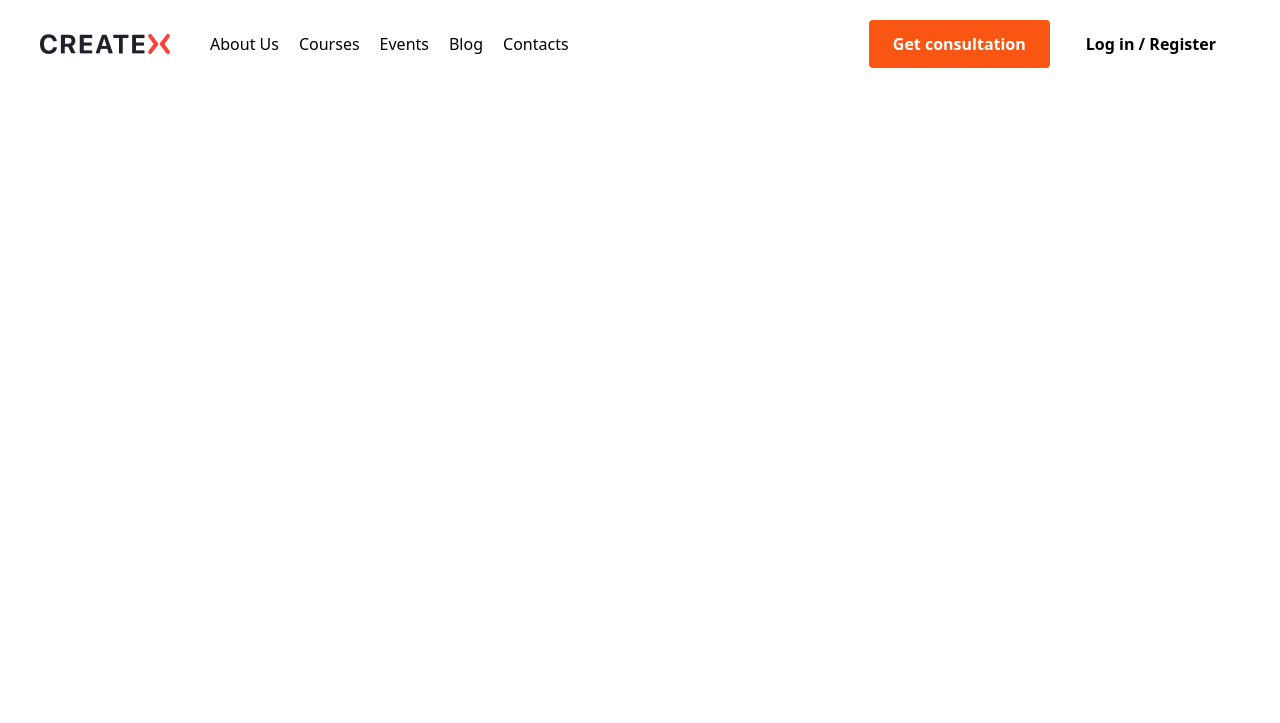
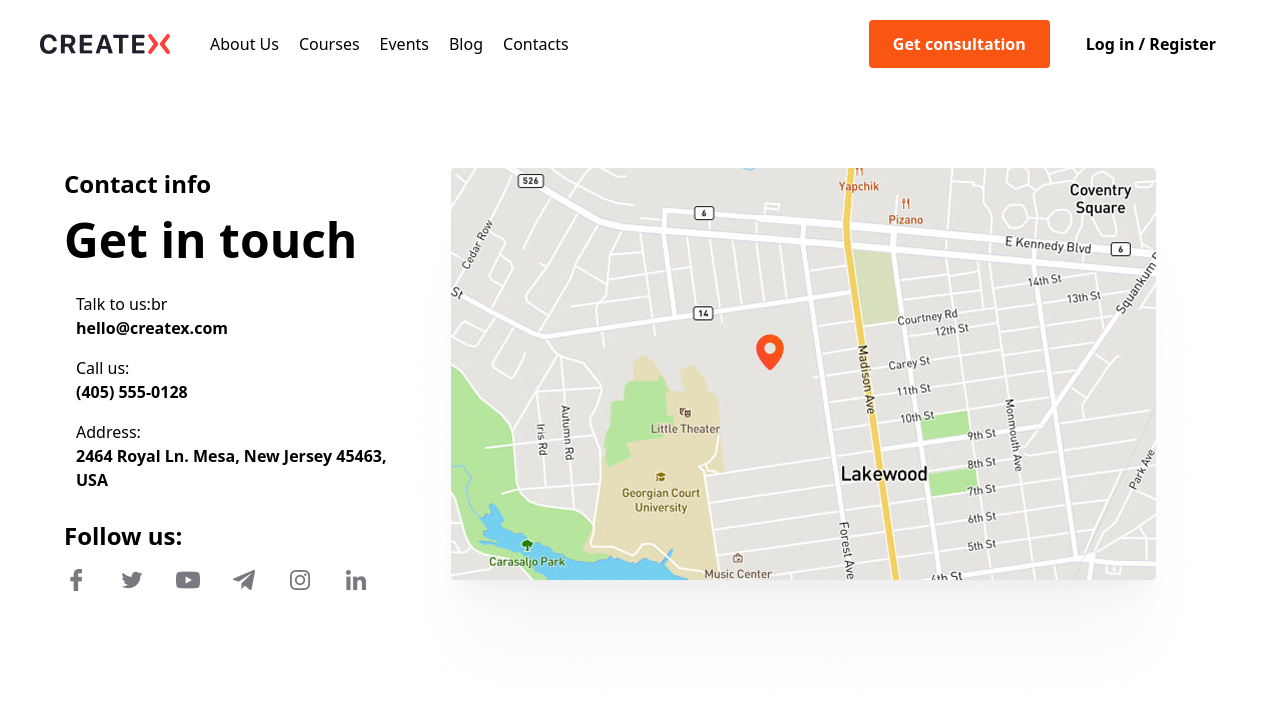
Before and after one commit to numonqalandarov-sketch/home-workk-date-19, a website: page src/page5.html in a window 1280 px wide. Drawn offline with Linux system fonts and the light colour scheme.

Commit message:
section1 page5

```diff
--- a/src/page5.html
+++ b/src/page5.html
@@ -52,5 +52,43 @@
         <p class="lg:hidden text-2xl font-bold">☰</p>
       </div>
     </header>
+    <section
+      class="lg:max-w-310 w-[90%] m-auto lg:my-20 my-10 flex gap-y-10 items-start lg:flex-row flex-col justify-between"
+    >
+      <div class="flex flex-col items-start gap-7">
+        <div class="flex flex-col items-start gap-4">
+          <h1 class="text-2xl font-semibold">Contact info</h1>
+          <h1 class="lg:text-5xl text-3xl font-bold">Get in touch</h1>
+        </div>
+        <div class="flex flex-col items-start gap-4">
+          <div class="flex items-start gap-3">
+            <i class="fa-regular fa-comments text-2xl text-[#F95614]"></i>
+            <h1>
+              Talk to us:br <br />
+              <b>hello@createx.com</b>
+            </h1>
+          </div>
+          <div class="flex items-start gap-3">
+            <i class="fa-solid fa-mobile-screen text-2xl text-[#F95614]"></i>
+            <h1>
+              Call us: <br />
+              <b>(405) 555-0128</b>
+            </h1>
+          </div>
+          <div class="flex items-start gap-3">
+            <i class="fa-solid fa-location-dot text-2xl text-[#F95614]"></i>
+            <h1>
+              Address: <br />
+              <b>2464 Royal Ln. Mesa, New Jersey 45463, USA</b>
+            </h1>
+          </div>
+        </div>
+        <div class="flex flex-col items-start gap-4">
+          <h1 class="text-2xl font-semibold">Follow us:</h1>
+          <img src="img/page5/q1.png" alt="" />
+        </div>
+      </div>
+      <img class="lg:w-" src="img/page5/map.png" alt="" />
+    </section>
   </body>
 </html>
```
